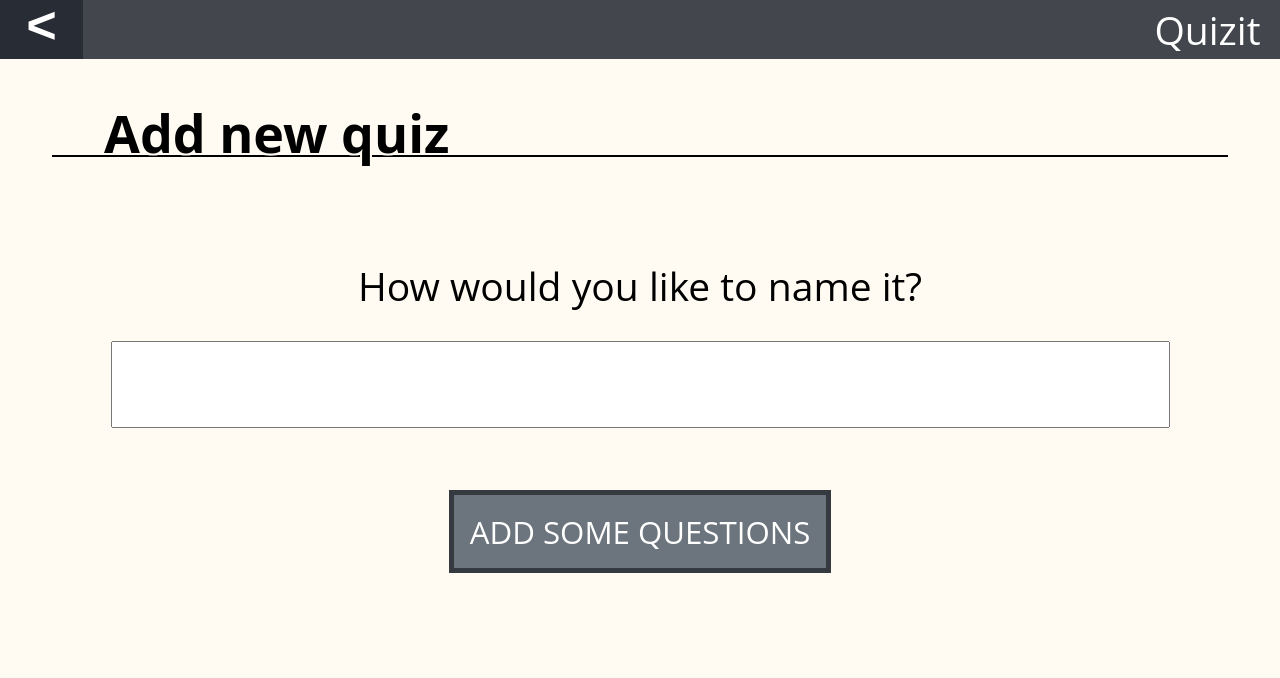
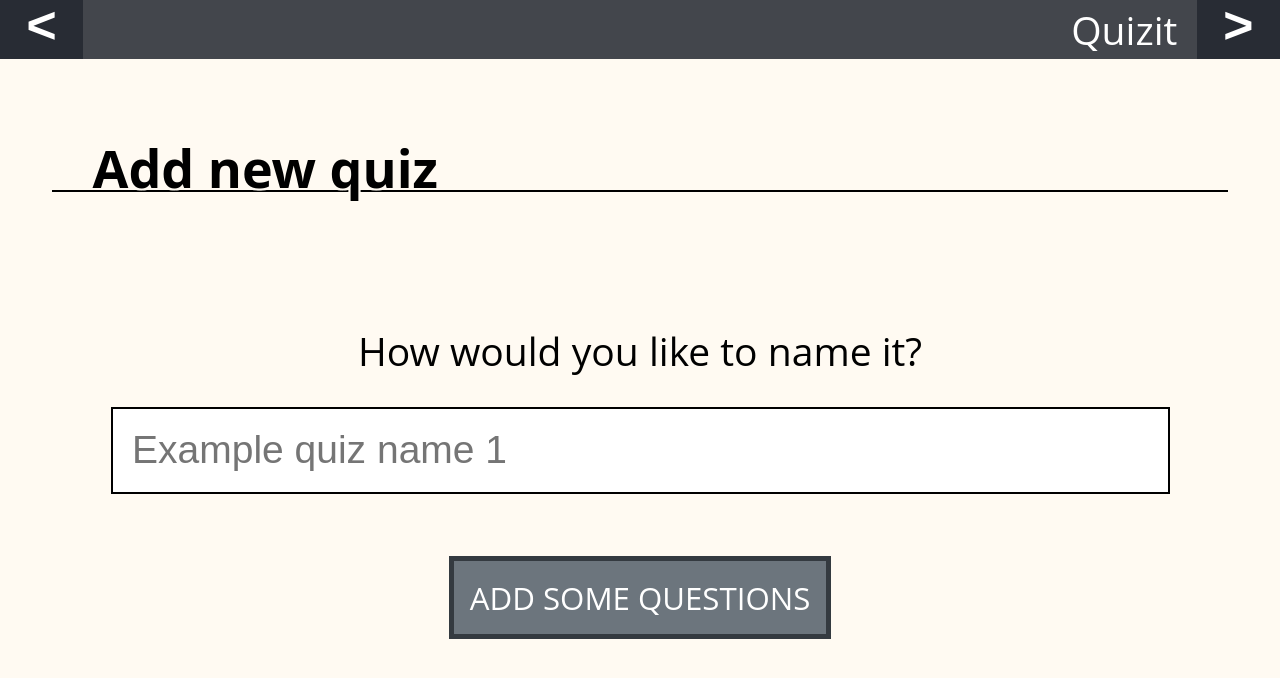
Before and after one commit to ZooMic/real-projects, a React app in the folder quizit/: page /add in a window 1280 px wide. Built offline with nearby package versions, Linux system fonts and the light colour scheme.

Commit message:
quizit: Added EditQuizPage, decomposed AddPage

```diff
--- /dev/null
+++ b/quizit/src/components/SupContent/SupContent.js
@@ -0,0 +1,8 @@
+import React from 'react'
+import { wrapper } from './SupContent.module.css'
+
+const SupContent = ({ className, children }) => {
+    return <div className={`${className} ${wrapper}`}>{children}</div>
+}
+
+export default SupContent;
--- /dev/null
+++ b/quizit/src/components/SupContent/SupContent.module.css
@@ -0,0 +1,28 @@
+.wrapper {
+    display: flex;
+    flex-direction: column;
+    align-items: center;
+    font-size: 1.5em;
+    margin: 2em 1em;
+    padding: 0.5em;
+}
+
+.wrapper input {
+    font-size: inherit;
+    width: -webkit-fill-available;
+    padding: 0.5em;
+    border: 2px solid;
+}
+
+.wrapper > * {
+    display: block;
+    margin-top: 0.75em;
+}
+
+.wrapper > *:first-child {
+    margin-top: 0em;
+}
+
+.wrapper > *:last-child {
+    margin-bottom: 0em;
+}
--- /dev/null
+++ b/quizit/src/components/SupContent/index.js
@@ -0,0 +1 @@
+export { default } from './SupContent'
--- a/quizit/src/components/SupLayout/SubLayout.js
+++ b/quizit/src/components/SupLayout/SubLayout.js
@@ -1,16 +1,17 @@
 import React from 'react'
 import { useHistory } from "react-router-dom";
-import styles from './SubLayout.module.css'
+import { wrapper, nav, child} from './SubLayout.module.css'
 
 const SubLayout = ({ children, className }) => {
-    const { goBack } = useHistory();
+    const { goBack, goForward } = useHistory();
     return (
-        <div className={styles.wrapper}>
-            <nav className={styles.nav}>
+        <div className={wrapper}>
+            <nav className={nav}>
                 <button onClick={goBack}>{"<"}</button>
                 <header>Quizit</header>
+                <button onClick={goForward}>{">"}</button>
             </nav>
-            <div className={className}>
+            <div className={`${child} ${className}`}>
                 {children}
             </div>
         </div>
--- a/quizit/src/components/SupLayout/SubLayout.module.css
+++ b/quizit/src/components/SupLayout/SubLayout.module.css
@@ -29,4 +29,10 @@
     justify-content: center;
     align-items: center;
     padding-right: 0.5em;
+    margin-left: auto;
 }
+
+.child {
+    height: 100%;
+    padding: 2em;
+}
--- /dev/null
+++ b/quizit/src/components/SupTitle/SupTitle.js
@@ -0,0 +1,9 @@
+import React from 'react'
+import { underline } from './SupTitle.module.css'
+
+const spaces = '   ';
+const SupTitle = ({ children }) => {
+    return <h1 className={underline}>{spaces}{children}</h1>
+}
+
+export default SupTitle;
--- /dev/null
+++ b/quizit/src/components/SupTitle/SupTitle.module.css
@@ -0,0 +1,12 @@
+.underline {
+    border-bottom: 2px solid currentColor;
+    display: inline-block;
+    line-height: 0.85;
+    text-shadow:
+        2px 2px #fffaf2,
+        2px -2px #fffaf2,
+        -2px 2px #fffaf2,
+        -2px -2px #fffaf2;
+    width: 100%;
+    white-space: pre;
+}
--- /dev/null
+++ b/quizit/src/components/SupTitle/index.js
@@ -0,0 +1 @@
+export { default } from './SupTitle'
--- a/quizit/src/containers/AddPage/AddPage.js
+++ b/quizit/src/containers/AddPage/AddPage.js
@@ -1,8 +1,10 @@
 import React, { useState, useEffect } from 'react'
-import { NavLink } from "react-router-dom";
+import { NavLink, useHistory } from "react-router-dom";
 import SubLayout from '../../components/SupLayout/';
+import SupTitle from '../../components/SupTitle/';
+import SupContent from '../../components/SupContent/';
 import { useTextValidator, useRouteNormalizer } from '../../custom-hooks/';
-import { wrapper, form, title, error, submitBtn, warning, asterixMessage, available, disabled, warningBtn } from './AddPage.module.css';
+import { error, submitBtn, warning, asterixMessage, available, disabled, warningBtn } from './AddPage.module.css';
 
 // TODO - remove mock, handle real quiz list from redux state
 const existingQuiz = ['quiz-1', 'quiz-2']
@@ -11,8 +13,9 @@ const AddPage = () => {
     const [startedWritting, setStartedWritting] = useState(false)
     const [quizName, setQuizName] = useState('');
     const [quizExist, setQuizExist] = useState(false)
-    const quizNameIsValid = useTextValidator(quizName, /^[A-Za-z0-9 _]*[A-Za-z0-9][A-Za-z0-9 _]*$/)
+    const quizNameIsValid = useTextValidator(quizName, [/^[A-Za-z0-9 _]*[A-Za-z0-9][A-Za-z0-9 _]*$/, /^\S+(?: \S+)*$/])
     const normalizedQuizName = useRouteNormalizer(quizName)
+    const history = useHistory();
 
     const onQuizNameChanged = event => {
         const newQuizName = event.target.value;
@@ -22,17 +25,30 @@ const AddPage = () => {
         }
     }
 
+    const navLinkHandler = (event) => {
+        if (!quizNameIsValid) {
+            event.preventDefault();
+            setStartedWritting(true)
+            return
+        }
+        if (quizExist) {
+            event.preventDefault();
+            // TODO - add modal with question, if result possitive trigger bellow
+            history.push(`/edit/${normalizedQuizName}`)
+        }
+    }
+
     useEffect(() => {
         setQuizExist(existingQuiz.indexOf(normalizedQuizName) >= 0)
     }, [normalizedQuizName])
 
     const quizNameIssue = (!quizNameIsValid && disabled) || (quizExist && warningBtn)
     return (
-        <SubLayout className={wrapper}>
-            <div className={title}><span>Add new quiz</span></div>
-            <div className={form}>
+        <SubLayout>
+            <SupTitle>Add new quiz</SupTitle>
+            <SupContent>
                 <label htmlFor="quiz-name">How would you like to name it?</label>
-                <input type="text" name="quiz-name" id="quiz-name" value={quizName} onChange={onQuizNameChanged} />
+                <input type="text" name="quiz-name" id="quiz-name" value={quizName} onChange={onQuizNameChanged} placeholder="Example quiz name 1"/>
                 {quizExist ?
                     <div className={`${asterixMessage} ${warning}`}>
                         <span>*</span>
@@ -42,21 +58,12 @@ const AddPage = () => {
                     <div className={`${asterixMessage} ${error}`}>
                         <span>*</span>
                         You can only use letters, numbers and space. Other signs are not allowed!
+                        Also, quiz name can not starts or ends with space, or have two or more spaces in the row.
                     </div> : null}
-                <NavLink className={`${submitBtn} ${!quizNameIssue ? available : quizNameIssue}`} to={`/edit/${normalizedQuizName}`}>Add some questions</NavLink>
-            </div>
+                <NavLink className={`${submitBtn} ${!quizNameIssue ? available : quizNameIssue}`} to={`/edit/${normalizedQuizName}`} onClick={navLinkHandler}>Add some questions</NavLink>
+            </SupContent>
         </SubLayout>
     )
 }
 
 export default AddPage;
-
-            // {/* input question */}
-            // {/* input answer 1* [checkbox for correct answer]*/}
-            // {/* input add new answer, on focus another below appears */}
-            // {/* SUBBMIT ADD/SAVE ETC.*/}
-            // /**
-            //  *          <div className="added-section">
-            //             <div>id, question..., [REMOVE] [EDIT]</div>
-            //             </div>
-            //  */
--- a/quizit/src/containers/AddPage/AddPage.module.css
+++ b/quizit/src/containers/AddPage/AddPage.module.css
@@ -1,56 +1,3 @@
-/* wrapper, form, title, error, submitBtn, warning, asterixMessage, available, disabled, warningBtn */
-
-.wrapper {
-    height: 100%;
-    padding: 2em;
-}
-
-.title {
-    font-size: 2em;
-    font-weight: bold;
-    border-bottom: 2px solid currentColor;
-    display: inline-block;
-    line-height: 0.85;
-    text-shadow:
-        2px 2px #fffaf2,
-        2px -2px #fffaf2,
-        -2px 2px #fffaf2,
-        -2px -2px #fffaf2;
-    width: 100%;
-}
-
-.title span {
-    padding-left: 1em;
-}
-
-.form {
-    display: flex;
-    flex-direction: column;
-    align-items: center;
-    font-size: 1.5em;
-    margin: 2em 1em;
-    padding: 0.5em;
-}
-
-.form input {
-    font-size: inherit;
-    width: -webkit-fill-available;
-    padding: 0.5em;
-}
-
-.form > * {
-    display: block;
-    margin-top: 0.75em;
-}
-
-.form > *:first-child {
-    margin-top: 0em;
-}
-
-.form > *:last-child {
-    margin-bottom: 0em;
-}
-
 .asterixMessage {
     font-size: 0.7em;
     display: flex;
--- a/quizit/src/containers/App/App.js
+++ b/quizit/src/containers/App/App.js
@@ -1,17 +1,19 @@
 import React from 'react';
-import MainLayout from '../../components/MainLayout/'
+import MainLayout from '../../components/MainLayout/';
 import { BrowserRouter as Router, Switch, Route } from "react-router-dom";
-import MainPage from '../MainPage/'
-import AddPage from '../AddPage/'
+import MainPage from '../MainPage/';
+import AddPage from '../AddPage/';
+import EditQuizPage from '../EditQuizPage/';
 
 function App() {
   return (
     <MainLayout>
       <Router>
         <Switch>
-          <Route exact path="/" children={<MainPage />} />
+          <Route path="/" exact children={<MainPage />} />
           <Route path="/add" children={<AddPage />} />
-          <Route path="/edit" children={<div>EDIT PAGE</div>} />
+          <Route path="/edit" exact children={<div>EDIT PAGE</div>} />
+          <Route path="/edit/:quizId" children={<EditQuizPage />} />
           <Route path="/quiz" children={<div>QUIZ PAGE</div>} />
         </Switch>
       </Router>
--- /dev/null
+++ b/quizit/src/containers/EditQuizPage/EditQuizPage.js
@@ -0,0 +1,28 @@
+import React from 'react'
+import { useParams } from 'react-router-dom'
+import SubLayout from '../../components/SupLayout/';
+import SupTitle from '../../components/SupTitle/'
+
+
+
+const EditQuizPage = () => {
+    const { quizId } = useParams();
+    return (
+        <SubLayout>
+            <SupTitle>Edit questions</SupTitle>
+        </SubLayout>
+    )
+}
+
+export default EditQuizPage;
+
+
+  // {/* input question */}
+            // {/* input answer 1* [checkbox for correct answer]*/}
+            // {/* input add new answer, on focus another below appears */}
+            // {/* SUBBMIT ADD/SAVE ETC.*/}
+            // /**
+            //  *          <div className="added-section">
+            //             <div>id, question..., [REMOVE] [EDIT]</div>
+            //             </div>
+            //  */
--- /dev/null
+++ b/quizit/src/containers/EditQuizPage/index.js
@@ -0,0 +1 @@
+export { default } from './EditQuizPage'
```
Also changed, not shown: quizit/src/containers/EditQuizPage/EditQuizPage.module.css (added).
